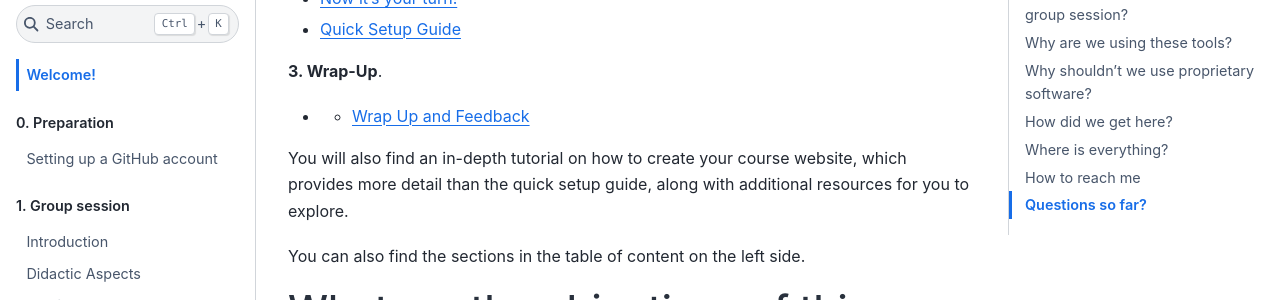
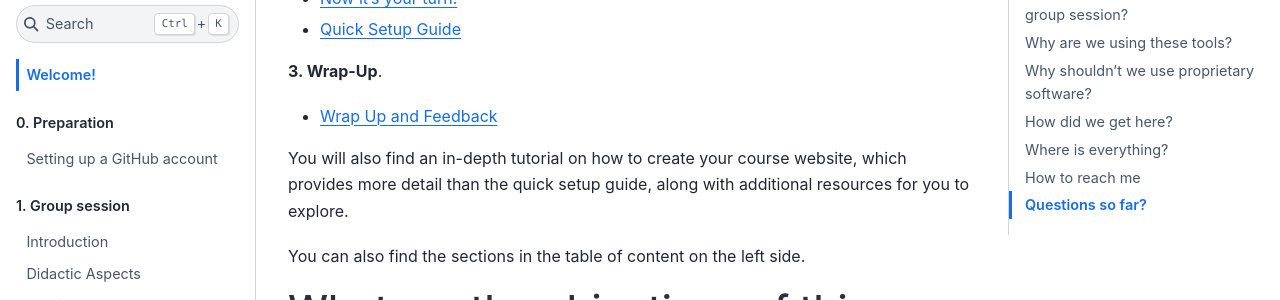
Before and after one commit to luciebinder/ws-openness-2025, a Jupyter Book: the page built from general-information/index.md, in a window 1280 px wide and 900 px high, scrolled down 905 px. Shown: the part 150-450 px from the top of the window. Built offline with Jupyter Book 1.0.4 settings and Sphinx 7.4.7 and the Sphinx Book theme 1.1.4, drawn with Linux system fonts in a browser that asks for light colours.

```diff
--- a/general-information/index.md
+++ b/general-information/index.md
@@ -20,7 +20,7 @@ Our group session is structured as follows:
 - {doc}`../content/4_additional/quick_tutorial_ws`
 
 **3. Wrap-Up**.
-- - {doc}`wrap-up`
+- {doc}`wrap-up`
 
 You will also find an in-depth tutorial on how to create your course website, which provides more detail than the quick setup guide, along with additional resources for you to explore.
 
```
